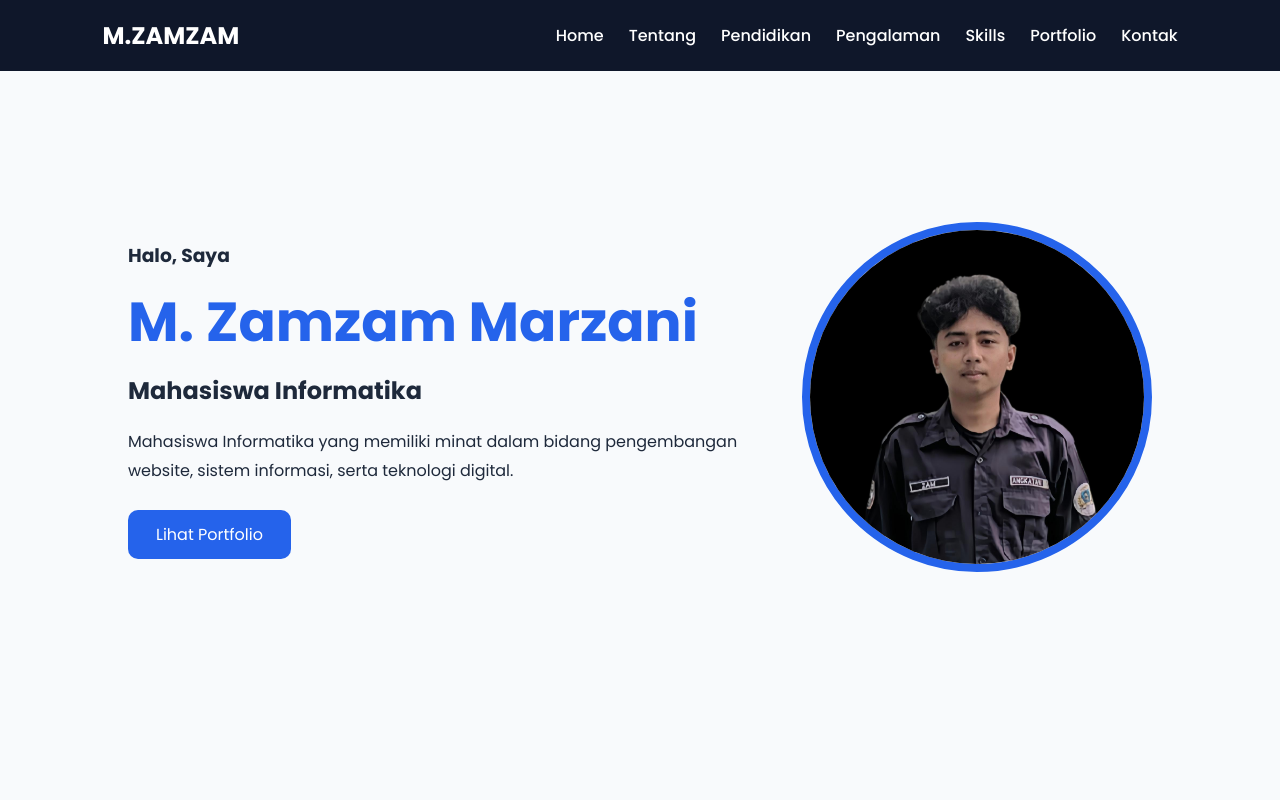
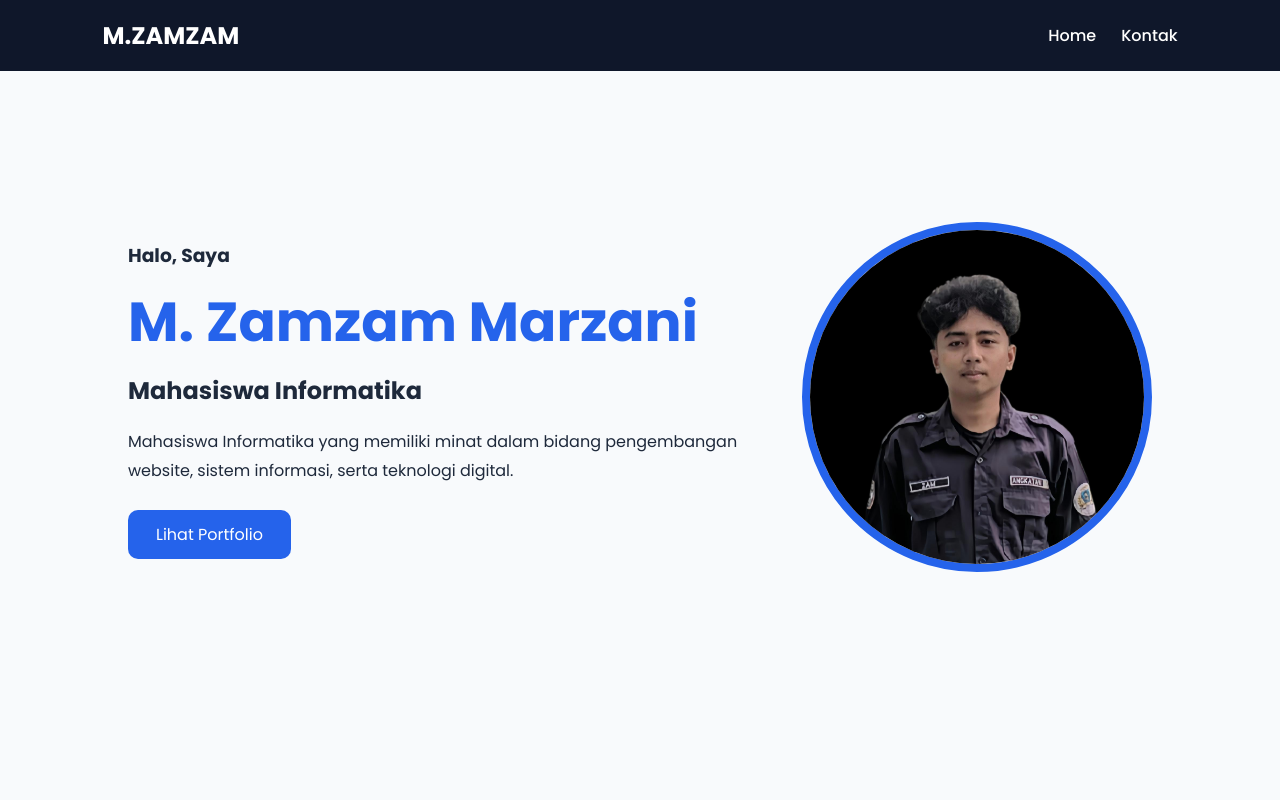
Before and after one commit to zam574/portofolio-muhmdzmzm, a plain HTML site: page index.html in a window 1280 px wide. Shown: the top 800 px of the page. Drawn offline with Linux system fonts and the light colour scheme.

Commit message:
Fix HTML structure and improve content layout

```diff
--- a/index.html
+++ b/index.html
@@ -24,11 +24,6 @@ href="https://cdnjs.cloudflare.com/ajax/libs/font-awesome/6.5.1/css/all.min.css"
 
     <ul>
         <li><a href="#home">Home</a></li>
-        <li><a href="#about">Tentang</a></li>
-        <li><a href="#education">Pendidikan</a></li>
-        <li><a href="#experience">Pengalaman</a></li>
-        <li><a href="#skills">Skills</a></li>
-        <li><a href="#portfolio">Portfolio</a></li>
         <li><a href="#contact">Kontak</a></li>
     </ul>
 </nav>
```
